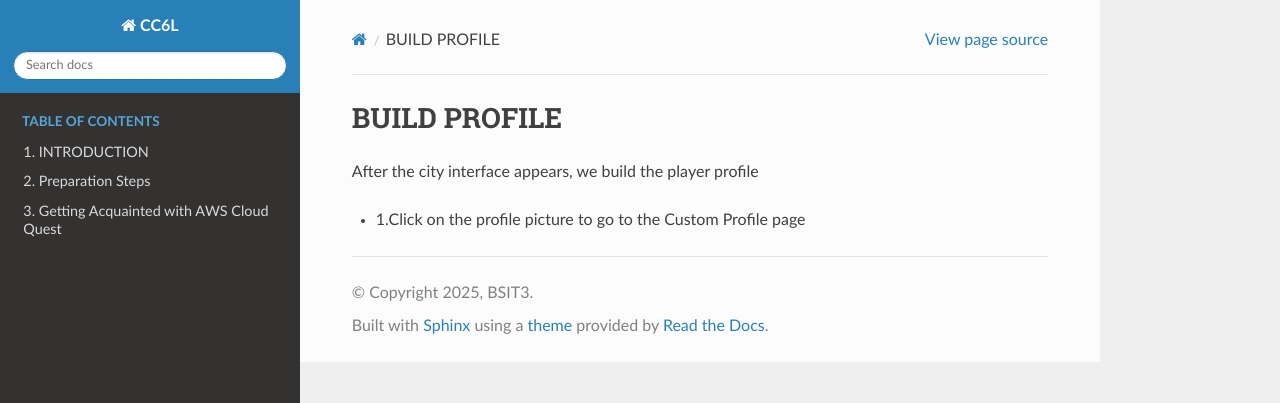
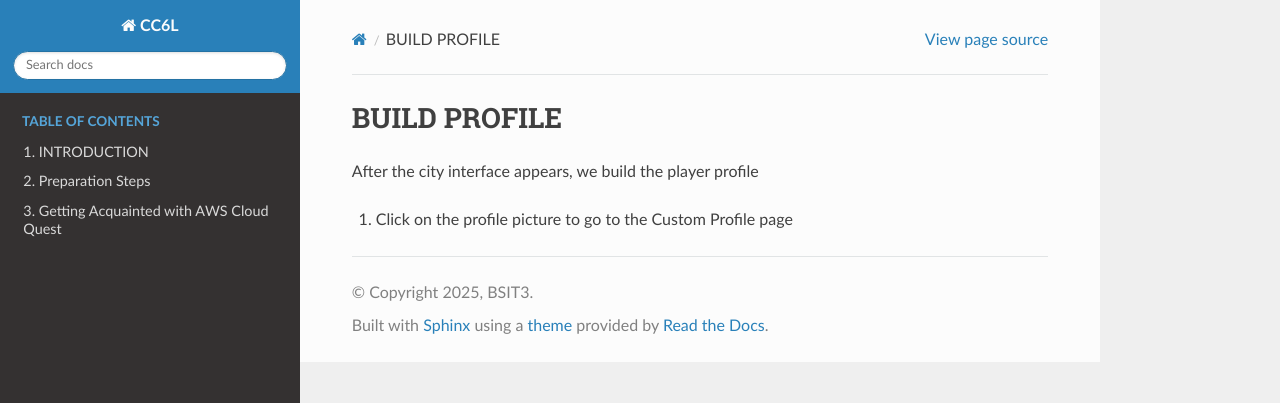
Before and after one commit to jambybrillo/aws_partitioner, a Sphinx documentation site: the page built from docs/source/build_profile.rst, in a window 1280 px wide. Shown: the top 403 px of the page. Built offline with Sphinx 7.4.7 and the Read the Docs theme 3.1.0, drawn with Linux system fonts in a browser that asks for light colours.

Commit message:
Update build_profile.rst

```diff
--- a/docs/source/build_profile.rst
+++ b/docs/source/build_profile.rst
@@ -4,4 +4,4 @@ BUILD PROFILE
 After the city interface appears, we build the player profile
 
 
-- 1.Click on the profile picture to go to the Custom Profile page
+1. Click on the profile picture to go to the Custom Profile page
```
